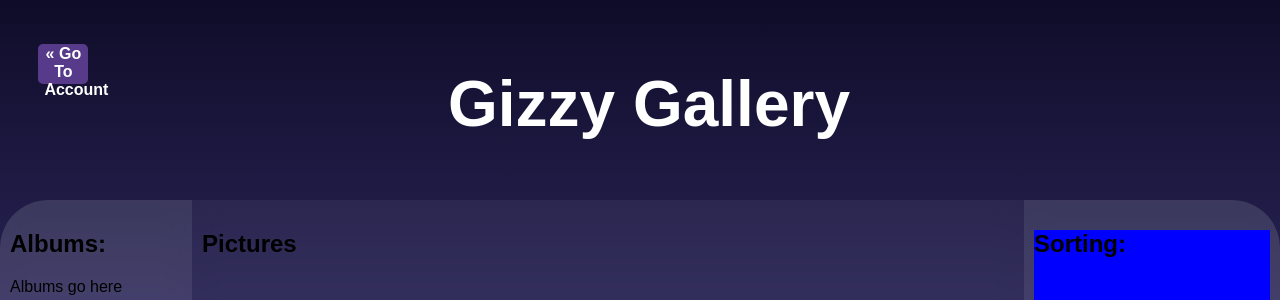
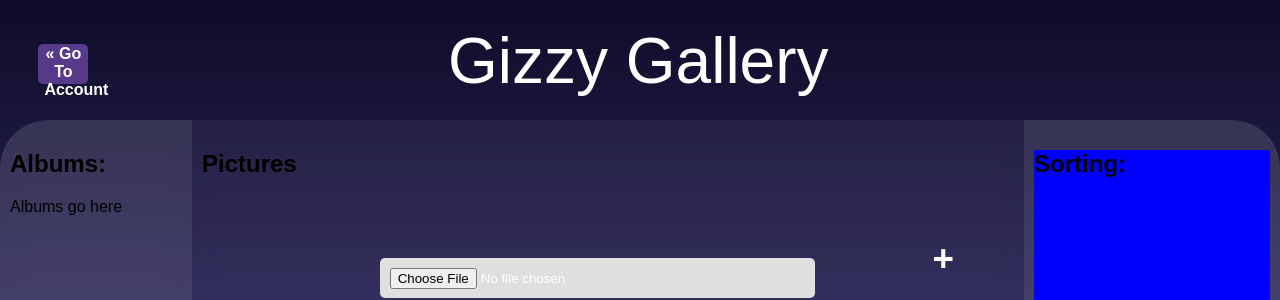
Before and after one commit to CMSC-447-Software-Engineering/gizzyGallery, a React (Create React App) app: page /gizzyGal in a window 1280 px wide. Shown: the top 300 px of the page. Built offline with nearby package versions, Linux system fonts and the light colour scheme; no server answers; the database is empty; sample sign-in values are in the browser's storage.

Commit message:
Better Spacing

```diff
--- a/src/pages/gizzyGal.css
+++ b/src/pages/gizzyGal.css
@@ -1,10 +1,10 @@
 .gizzyHeader{
     position: fixed;
-    align-content: space-between;
+	align-content: center;
     top: 3%;
     left:35%;
     color: white;
-    font-size: 32px;
+    font-size: 64px;
 }
 .row{
     box-sizing: border-box;
@@ -12,7 +12,7 @@
     height: 100%;
     width: 100%;
     left:0;
-    top: 200px;
+    top: 15%;
     position: fixed;
 }
 /* Create three unequal columns that floats next to each other */
@@ -21,7 +21,7 @@
     float: left;
     padding: 10px;
     overflow-y: scroll;
-    height: 75%;
+    height: 85%;
 }
 
 .left{
--- a/src/pages/gizzyGal.jsx
+++ b/src/pages/gizzyGal.jsx
@@ -21,7 +21,7 @@ export default function GizzyGal(){
   return (
     <>
     <div className = "gizzyHeader">
-      <h1>Gizzy Gallery</h1>
+      Gizzy Gallery
     </div>
     <button onClick={goToAccount} className="userAccount"><span>&#171;</span> Go To Account</button>
     <div class="row">
```
